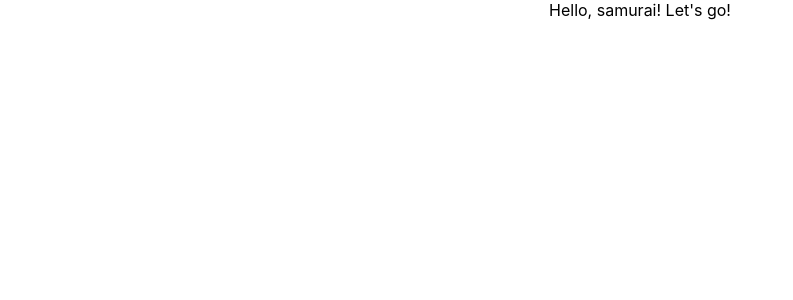
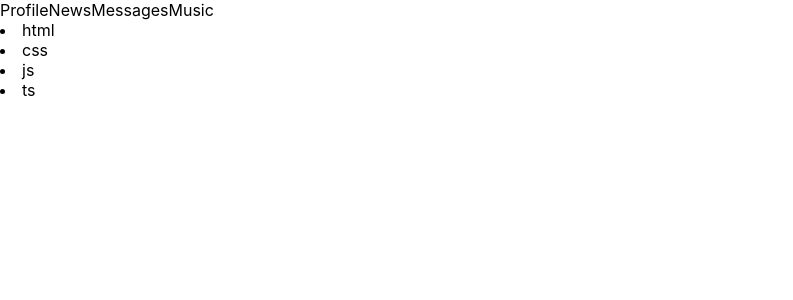
Before and after one commit to AliakseiPitsukha/samurai-way, a React (Create React App) app: page / in a window 1280 px wide. Shown: the top 300 px of the page, without its empty margins (0-793 px from the left). Built offline with nearby package versions, Linux system fonts and the light colour scheme.

Commit message:
first APP changes

```diff
--- a/src/App.tsx
+++ b/src/App.tsx
@@ -1,12 +1,37 @@
 import React from 'react';
 import './App.css';
 
-function App() {
-  return (
-    <div className="App">
-     Hello, samurai! Let's go!
-    </div>
-  );
+const App = () => {
+    return (
+        <div>
+            <Header/>
+            <Technology/>
+        </div>
+    );
+}
+
+const Header = () => {
+    return (
+        <>
+            <a>Profile</a>
+            <a>News</a>
+            <a>Messages</a>
+            <a>Music</a>
+
+        </>
+    )
+}
+
+const Technology = () => {
+    return (
+        <>
+            <li>html</li>
+            <li>css</li>
+            <li>js</li>
+            <li>ts</li>
+
+        </>
+    )
 }
 
 export default App;
```
Also changed, not shown: 1 other file (tests, documents, lock files or other folders).
